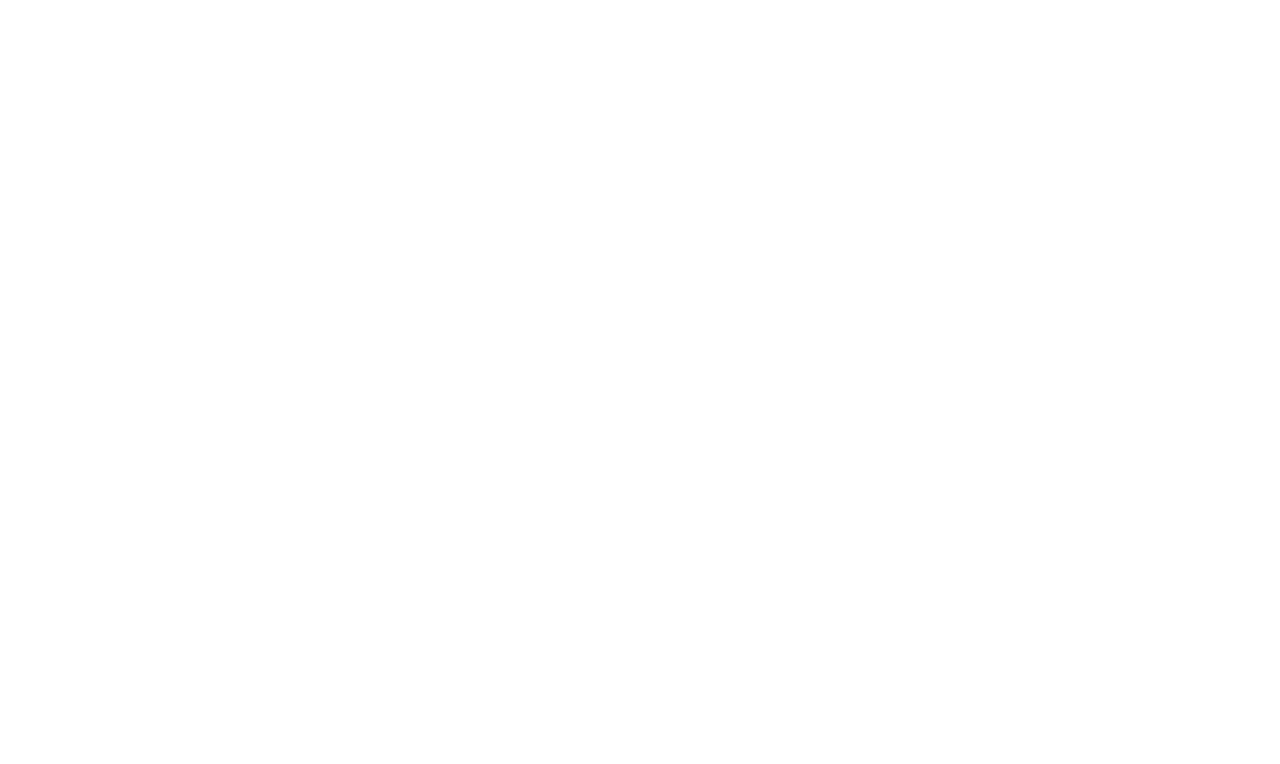
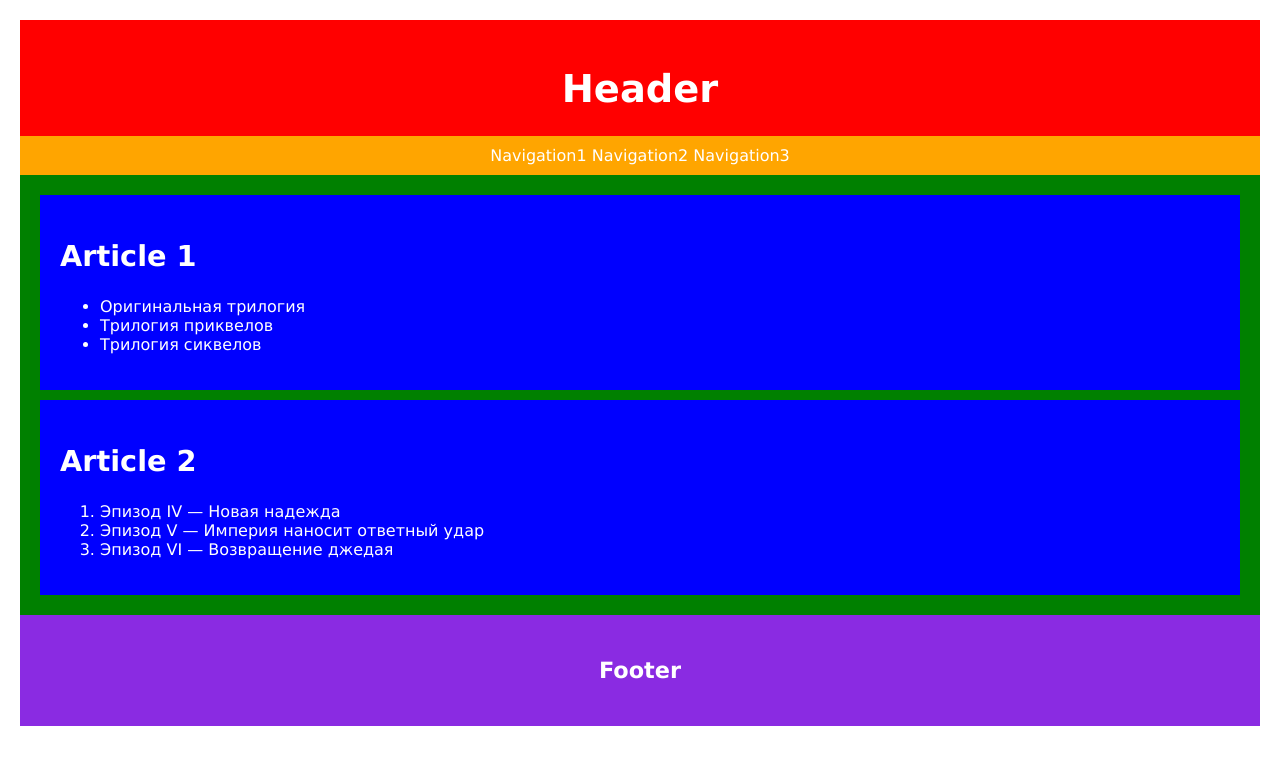
Before and after one commit to js-tasks-ru/htmlcss-20230714_stepanov-management, a website: page 02-dz0/01-semantic-mockup/solution.html in a window 1280 px wide. Drawn offline with Linux system fonts and the light colour scheme.

Commit message:
Задание - Семантическая разметка страницы

```diff
--- a/02-dz0/01-semantic-mockup/solution.html
+++ b/02-dz0/01-semantic-mockup/solution.html
@@ -1,4 +1,77 @@
 <!DOCTYPE html>
 <html lang="ru">
     <!-- Ваше решение -->
+    <head>
+        <meta charset="utf-8">
+        <title>dz0 semantic mockup</title>
+        <style>
+            body {
+                margin: 20px;
+            }
+            header {
+                background-color: red;
+                text-align: center;
+                padding-top: 20px;
+            }
+            header nav {
+                background-color: orange;
+                text-align: center;
+                padding: 10px;
+            }
+            main {
+                background-color: green;
+                padding: 10px;
+            }
+            article {
+                background-color: blue;
+                padding: 20px;
+                margin: 10px;
+            }
+            footer {
+                background-color: blueviolet;
+                text-align: center;
+                padding: 20px;
+            }
+            H1, H2, H3, nav, li {
+                font-family: Verdana, Helvetica, Arial, sans-serif;
+                color: #ffffff;
+            }
+            H1 {
+                font-size: 240%;
+            }
+            H2 {
+                font-size: 180%;
+            }
+            H3 {
+                font-size: 140%;
+            }
+        </style>
+    </head>
+    <body>
+        <header>
+            <h1>Header</h1>
+            <nav>Navigation1 Navigation2 Navigation3</nav>
+        </header>
+        <main>
+            <article>
+                <h2>Article 1</h2>
+                <ul>
+                    <li>Оригинальная трилогия</li>
+                    <li>Трилогия приквелов</li>
+                    <li>Трилогия сиквелов</li>
+                </ul>
+            </article>
+            <article>
+                <h2>Article 2</h2>
+                <ol>
+                    <li>Эпизод IV — Новая надежда</li>
+                    <li>Эпизод V — Империя наносит ответный удар</li>
+                    <li>Эпизод VI — Возвращение джедая</li>
+                </ol>
+            </article>
+        </main>
+        <footer>
+            <h3>Footer</h3>
+        </footer>
+    </body>
 </html>
```
